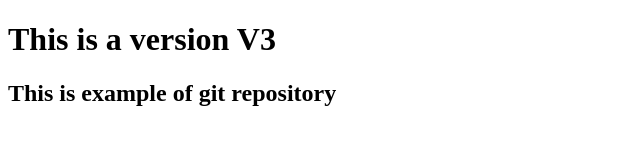
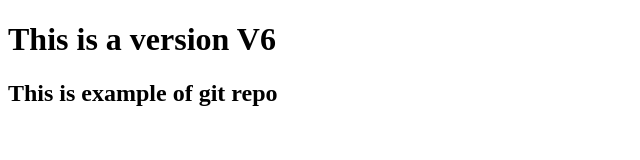
Before and after one commit to AK47-Chaurasiya/myrepo, a plain HTML site: page index.html in a window 1280 px wide. Shown: the full height of the page, 0-640 px from the left. Drawn offline with Linux system fonts and the light colour scheme.

Commit message:
Version 6

```diff
--- a/index.html
+++ b/index.html
@@ -6,7 +6,7 @@
     <title>Document</title>
 </head>
 <body>
-    <h1>This is a version V3</h1>
-    <h2> This is example of git repository</h2>
+    <h1>This is a version V6</h1>
+    <h2> This is example of git repo</h2>
 </body>
 </html>
```
